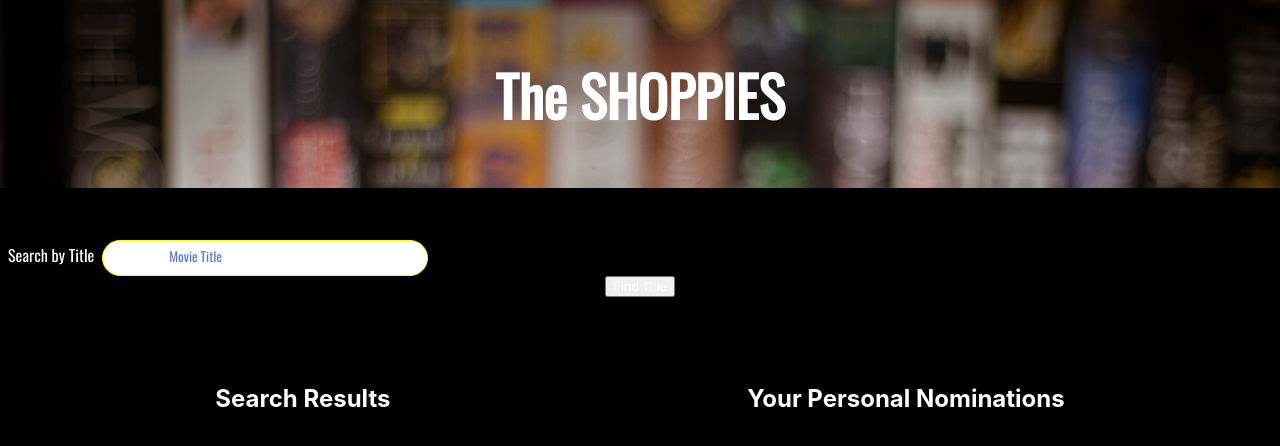
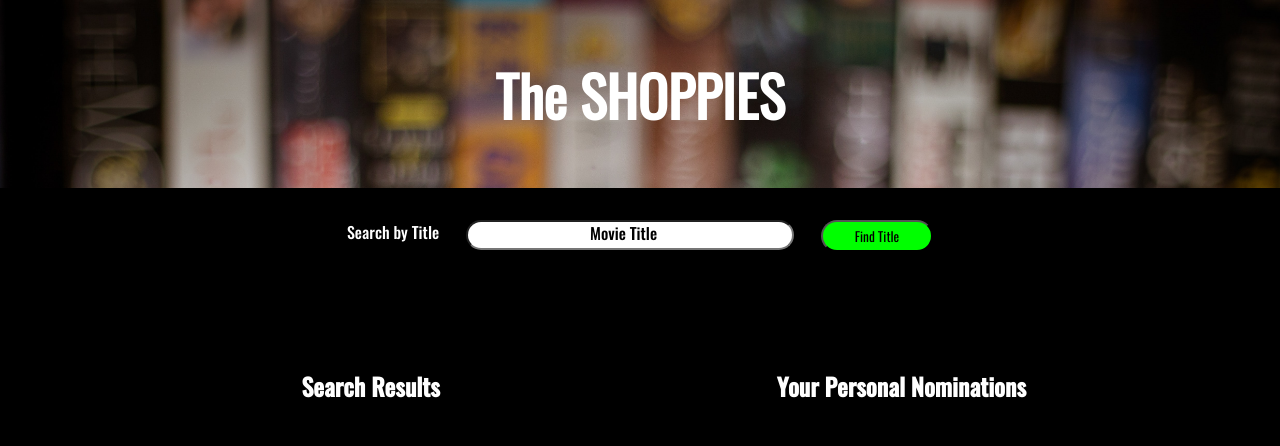
Before and after one commit to KatherineAllen067/MovieNominations, a React (Create React App) app in the folder movie-website/: page / in a window 1280 px wide. Shown: the top 446 px of the page. Built offline with nearby package versions, Linux system fonts and the light colour scheme.

Commit message:
shoppies submission

```diff
--- a/movie-website/public/index.html
+++ b/movie-website/public/index.html
@@ -10,34 +10,12 @@
       content="Web site created using create-react-app"
     />
     <link rel="apple-touch-icon" href="%PUBLIC_URL%/logo192.png" />
-    <!--
-      manifest.json provides metadata used when your web app is installed on a
-      user's mobile device or desktop. See https://developers.google.com/web/fundamentals/web-app-manifest/
-    -->
     <link rel="manifest" href="%PUBLIC_URL%/manifest.json" />
-    <!--
-      Notice the use of %PUBLIC_URL% in the tags above.
-      It will be replaced with the URL of the `public` folder during the build.
-      Only files inside the `public` folder can be referenced from the HTML.
-
-      Unlike "/favicon.ico" or "favicon.ico", "%PUBLIC_URL%/favicon.ico" will
-      work correctly both with client-side routing and a non-root public URL.
-      Learn how to configure a non-root public URL by running `npm run build`.
-    -->
     <title>React App</title>
   </head>
   <body>
-    <noscript>You need to enable JavaScript to run this app.</noscript>
+    <noscript></noscript>
     <div id="root"></div>
-    <!--
-      This HTML file is a template.
-      If you open it directly in the browser, you will see an empty page.
 
-      You can add webfonts, meta tags, or analytics to this file.
-      The build step will place the bundled scripts into the <body> tag.
-
-      To begin the development, run `npm start` or `yarn start`.
-      To create a production bundle, use `npm run build` or `yarn build`.
-    -->
   </body>
 </html>
--- a/movie-website/src/Components/Main/Main.js
+++ b/movie-website/src/Components/Main/Main.js
@@ -5,23 +5,18 @@ import '../../styles/component-styles/Main.scss';
 import Result from '../Result/Result.js';
 var request= "http://www.omdbapi.com/?s=";
 var KEY= "&apikey=1c650e1b";
-//need a count for the nominations
-//need a nominee selection handler
-//match the selected nomination with the request param id so the you know which moive to select
-//need the movies nominated from the results to
+
 function Main(props){
     const[ search, setSearch] = useState('');
     const [ result, setResult] = useState([]);
     const [ movieid, setMovieid ] = useState('');
     const [ nominate, setNominate ] = useState([]);
-    // const history = useHistory();
 
     const handleSubmit = (event) =>{
         event.preventDefault();
         console.log(`submitting new title ${search}` )
         axios.get(`${request}${search}${KEY}`)
         .then(res=>{
-            console.log(res.data.Search)
             setResult( res.data.Search || [])
             })
             .catch(error=>{
@@ -37,17 +32,25 @@ function Main(props){
                     select,
                 }])
             })
-            console.log(nominate)
         }
     }, [ movieid, search ])
 
+    const handleDelete =(evt, value)=>{
+        evt.preventDefault();
+        for (let i=0; i <nominate.length; i++){
+           if( i.imdbID === value){
+               nominate.splice(i, 1)
+           }
+        return
+       }
+    }
 
     return(
         <>
         <form onSubmit={handleSubmit}>
-            <div className="search-bar">
-                <div className="search">
-                <label className="search-title">
+            <div className="search">
+                <div className="search__bar">
+                <label className="title">
                 Search by Title
                 </label>
                 <input
@@ -57,13 +60,13 @@ function Main(props){
                 onChange={e=>setSearch(e.target.value)}
                 >
                 </input>
+                <button type="submit" className="delete">Find Title</button>
                 </div>
-                <button type="submit" >Find Title</button>
             </div>
         </form>
         <div className="lowerPage">
             <div className="result">
-            <h2>Search Results</h2>
+            <h2 className="title">Search Results</h2>
                 <div className="result-column">
                     {result.map(m=>(
                     <Result
@@ -77,14 +80,18 @@ function Main(props){
                     ))}
                 </div>
             </div>
-            <div className="nominate">
-                <h2>Your Personal Nominations</h2>
+            <div className="nominate">{
+            nominate.length < 5 ?
+            <h2 className="title">Your Personal Nominations</h2> :
+            <h2 className="title">Your Nominations are Full</h2>
+            }
                 {nominate.map(n=>(
                 <div className="nominate__card">
                 <h2 key={uuid()}>{n.select.Title}</h2>
                 <h3>{n.select.Year}</h3>
                 <img src={n.select.Poster} alt="movie poster" className="poster" />
-                <button>Delete Nomination</button>
+                <button value={n.select.imdbID} onSubmit={handleDelete}
+                 className="delete">Delete Nomination</button>
                 </div>
                 ))}
             </div>
--- a/movie-website/src/Components/Result/Result.js
+++ b/movie-website/src/Components/Result/Result.js
@@ -1,33 +1,19 @@
 import React from "react";
-// import { useLocation, useHistory } from 'react-router-dom';
-// import queryString from 'query-string';
 import '../../styles/component-styles/Result.scss';
-// import NominationList from '../NominationList/NominationList.js';
+
 
 function Result (props){
-    // const [nominees, setNominees] = useState([]);
-    // const [movieid, setMovieid ] = useState();
-    // const location = useLocation();
-    // const history = useHistory();
-    //nominees is an array with a max length of 5
-    // useEffect (()=>{
-    //         console.log(movieid)
-    //         console.log(props)
-    // }, [movieid])
-
-
     return(
         <>
          <div className="result-column">
             <img src={props.poster}alt="movie poster" className="poster"/>
             <h2>{props.title}</h2>
             <h2 className="year">{props.year}</h2>
-            <button value={props.id} onClick={e=>props.onClick(e.target.value)}>
+            <button value={props.id} onClick={e=>props.onClick(e.target.value)} className="delete">
                 NOMINATE
             </button>
         </div>
         </>
-
     )
 }
 
--- a/movie-website/src/styles/component-styles/Header.scss
+++ b/movie-website/src/styles/component-styles/Header.scss
@@ -4,10 +4,9 @@
     width:100%;
     height:11.75rem;
     display:flex;
-    align-items:center;
+    align-items:$middle;
     background-image: url(../assets/images/vhs-background.jpg);
     background-size:cover;
-
 }
 
 h1.title{
@@ -16,7 +15,7 @@ h1.title{
     font-family:$medium;
     padding:0.5rem;
     display:flex;
-    justify-content: center;
+    justify-content: $middle;
 }
 
 .icon{
--- a/movie-website/src/styles/component-styles/Main.scss
+++ b/movie-website/src/styles/component-styles/Main.scss
@@ -1,72 +1,38 @@
 @import '../partials.scss';
 
-
-.search-bar{
-    width:100%;
-    height:10rem;
+.search{
+    width:$full;
+    height:6rem;
     display:flex;
-    flex-direction:column;
-    align-items: center;
-    justify-content: center;
-}
-
-.search{
-    width:100%;
-}
-.search-title{
-    font-family:$medium;
-    padding:0.5rem;
-}
-
-.search__movie{
-    width:100%;
-    display:flex;
-    justify-content: space-evenly;
-    padding:1rem;
-}
-
-.search__movie--save{
-    color:white;
-    width:10rem;
-    height:2rem;
-    border-radius:2rem;
-    background-color:$blue;
-    border:none;
-}
-
-.search__movie--cancel{
-    color:white;
-    width:10rem;
-    height:2rem;
-    border-radius:2rem;
-    background-color:$blue;
-    border:none;
+    align-items: $middle;
+    &__bar{
+        width:50%;
+        @include flex-even;
+        margin:0 auto;
+    }
+    &__movie{
+        width:$full;
+        @include flex-even;
+        padding:1rem;
+    }
 }
 
 input{
-    color:$blue;
+    color:black;
     width:20rem;
-    height:2rem;
-    border-radius:2rem;
-    border:1px solid yellow;
+    height:1.5rem;
+    border-radius:1.5rem;
     outline:none;
-    &:active{
-        outline:none;
-        border:1px solid $blue;
-    }
-    &:hover{
-        border:blue;
-    }
     &::placeholder{
-        font-family:$medium;
-        color:$blue;
-        padding-left:4rem;
+        font-family:$bold;
+        font-size:1rem;
+        color:black;
+        padding-left:7.5rem;
     }
 }
 
 .lowerPage{
-    display:flex;
-    justify-content: center;
+    @include flex-even;
     padding:1rem;
 }
 
@@ -75,7 +41,33 @@ input{
     height:200px;
 }
 
-.nominate__card{
-    border:1px solid lime;
+.nominate{
+    width: 16rem;
+    padding: 3rem;
+    @include flex-align;
+    &__card{
+        width:15rem;
+        @include card-border;
+        @include flex-align;
+        padding: 0.5rem;
+    }
+}
+
+.delete{
+    width:7rem;
+    color:black;
+    font-family: $medium;
+    background-color:lime;
     border-radius:1.5rem;
+    padding:0.25rem;
 }
+
+.title{
+    font-family:$bold;
+}
+
+.result{
+    width: 15rem;
+    padding: 3rem;
+    @include flex-align;
+}
--- a/movie-website/src/styles/component-styles/Result.scss
+++ b/movie-website/src/styles/component-styles/Result.scss
@@ -12,8 +12,14 @@
 .result-column{
     width:500px;
     padding:1rem;
-    display:flex;
-    flex-direction: column;
-    align-items:center;
+    @include flex-align;
+}
 
+.delete{
+    width:7rem;
+    color:black;
+    font-family: $medium;
+    background-color:lime;
+    border-radius: 1.5rem;
+    padding:0.25rem;
 }
--- a/movie-website/src/styles/partials.scss
+++ b/movie-website/src/styles/partials.scss
@@ -1,10 +1,24 @@
 @import '../styles/assets/fonts/fonts';
-
 
 $light: "oswald-light";
 $medium:"oswald-regular";
 $bold:"oswald-medium";
 
+$middle:center;
+$full:100%;
 
-$blue:#5679d1;
-$orange:#ffa20d;
+@mixin flex-align{
+    display: flex;
+    flex-direction: column;
+    align-items: center;
+}
+
+@mixin flex-even{
+    display:flex;
+    justify-content: space-evenly;
+}
+
+@mixin card-border{
+    border:1px solid lime;
+    border-radius:1.5rem;
+}
```
Also changed, not shown: movie-website/src/Components/NominationList/NominationList.js (deleted, +0 -23 lines), movie-website/src/styles/component-styles/NominationList.scss (deleted, +0 -37 lines).
